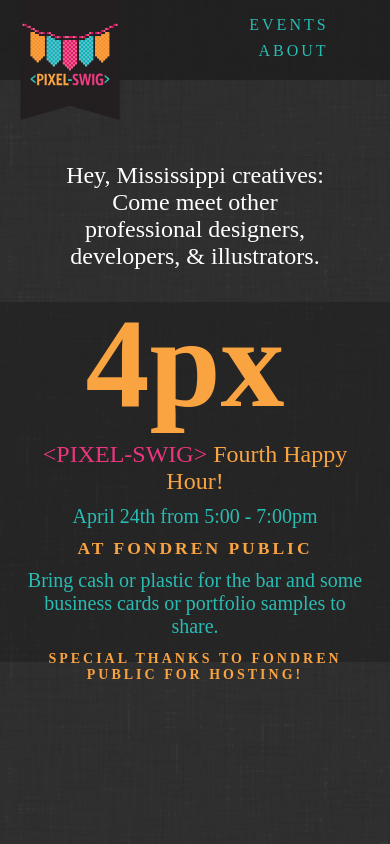
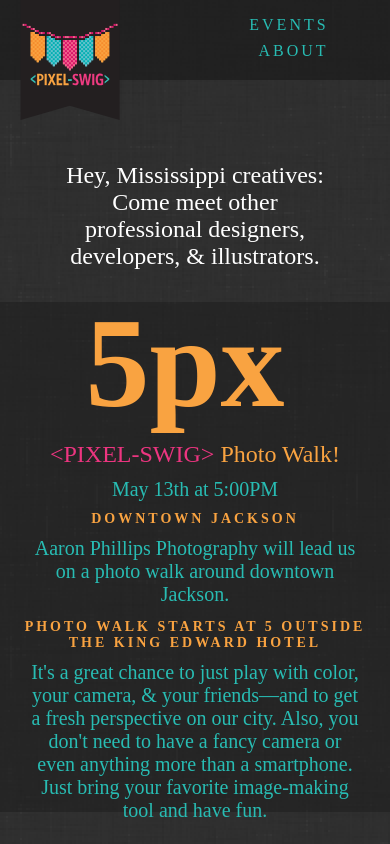
Before and after one commit to sowhitedi/pixel-swig, a plain HTML site: page index.html in a window 390 px wide. Shown: the top 844 px of the page. Drawn offline with Linux system fonts and the light colour scheme; a web font is replaced by a local one.

Commit message:
update for 5PX May event. CSS changes to accomodate new text format

```diff
--- a/index.html
+++ b/index.html
@@ -39,19 +39,20 @@
 		<div id="event-link" class='event-panel'>
 			<div class='container'>
 				<div class='grid_6'>
-					<h2>4px</h2>
+					<h2>5px</h2>
 				</div>
 				<div class='grid_6 omega'>
 					<div class='details'>
-						<h3><span class='event-title'>&lt;pixel-swig&gt;</span> Fourth Happy Hour!</h3>
-						<p>April 24th from 5:00 - 7:00pm</p>
-						<h4><a href="http://www.fondrenpublic.com/" target=_blank> at Fondren Public</a></h4>
-						<p>Bring cash or plastic for the bar and some<br>
-						business cards or portfolio samples to share.</p>
+						<h3><span class='event-title'>&lt;pixel-swig&gt;</span> Photo Walk!</h3>
+						<p>May 13th at 5:00PM</p>
+						<h4>Downtown Jackson</h4>
+						<p>Aaron Phillips Photography will lead us<br>
+						on a photo walk around downtown Jackson.</p>
 					</div>
 				</div>
 				<div class='grid_12 omega'>
-					<h4 class="thanks">Special thanks to Fondren Public for hosting!</h4>
+					<h4 class="thanks">Photo Walk starts at 5 outside the King Edward Hotel</h4>
+					<p class='descr'>It's a great chance to just play with color, your camera, &amp; your friends—and to get a fresh perspective on our city. Also, you don't need to have a fancy camera or even anything more than a smartphone. Just bring your favorite image-making tool and have fun.</p>
 				</div>
 			</div>
 		</div>
--- a/stylesheets/style.css
+++ b/stylesheets/style.css
@@ -92,7 +92,7 @@ h1{
 	width:100%;
 	background-color:rgba(26, 26, 26, 0.42);
 	margin-top:4em;
-	height:340px;
+	height:440px;
 	z-index: 5;
 }
 
@@ -158,6 +158,11 @@ p{
 	color:#28bcb3;
 	text-align: left;
 	margin:0px 0px 10px 0px;
+}
+
+p.descr {
+	text-align: center;
+	margin: 10px 14%;
 }
 
 h4.thanks{
@@ -368,7 +373,7 @@ a.footer-link{
 	}
 	.event-panel{
 		margin-top: 2em;
-		height:360px;
+		height:473px;
 
 	}
 	h2{
@@ -393,6 +398,10 @@ a.footer-link{
 		text-align: center;
 	}
 
+	p.descr {
+		text-align: center;
+		margin: 10px 10%;
+	}
 	.about{
 		margin-top: 14em;
 		height: 550px;
@@ -428,6 +437,9 @@ a.footer-link{
 		width: 86%;
 }
 
+	.event-panel{
+		height:510px;
+	}
 	.about{
 		height:570px;
 	}
@@ -465,7 +477,10 @@ a.footer-link{
 	h1{
 		font-size: 1.5em;
 	}
-
+	p.descr {
+		text-align: center;
+		margin: 10px;
+	}
 	.social{
 		margin: 17px 41% 0px;
 	}
@@ -518,7 +533,7 @@ a.footer-link{
 		font-size: 1.125em;
 	}
 	.event-panel{
-		height: 380px;
+		height: 500px;
 	}
 
 	.about{
@@ -532,7 +547,7 @@ a.footer-link{
 
 @media only screen and (max-width: 280px){
 	.event-panel{
-		height:420px;
+		height:545px;
 	}
 
 	.about{
```
